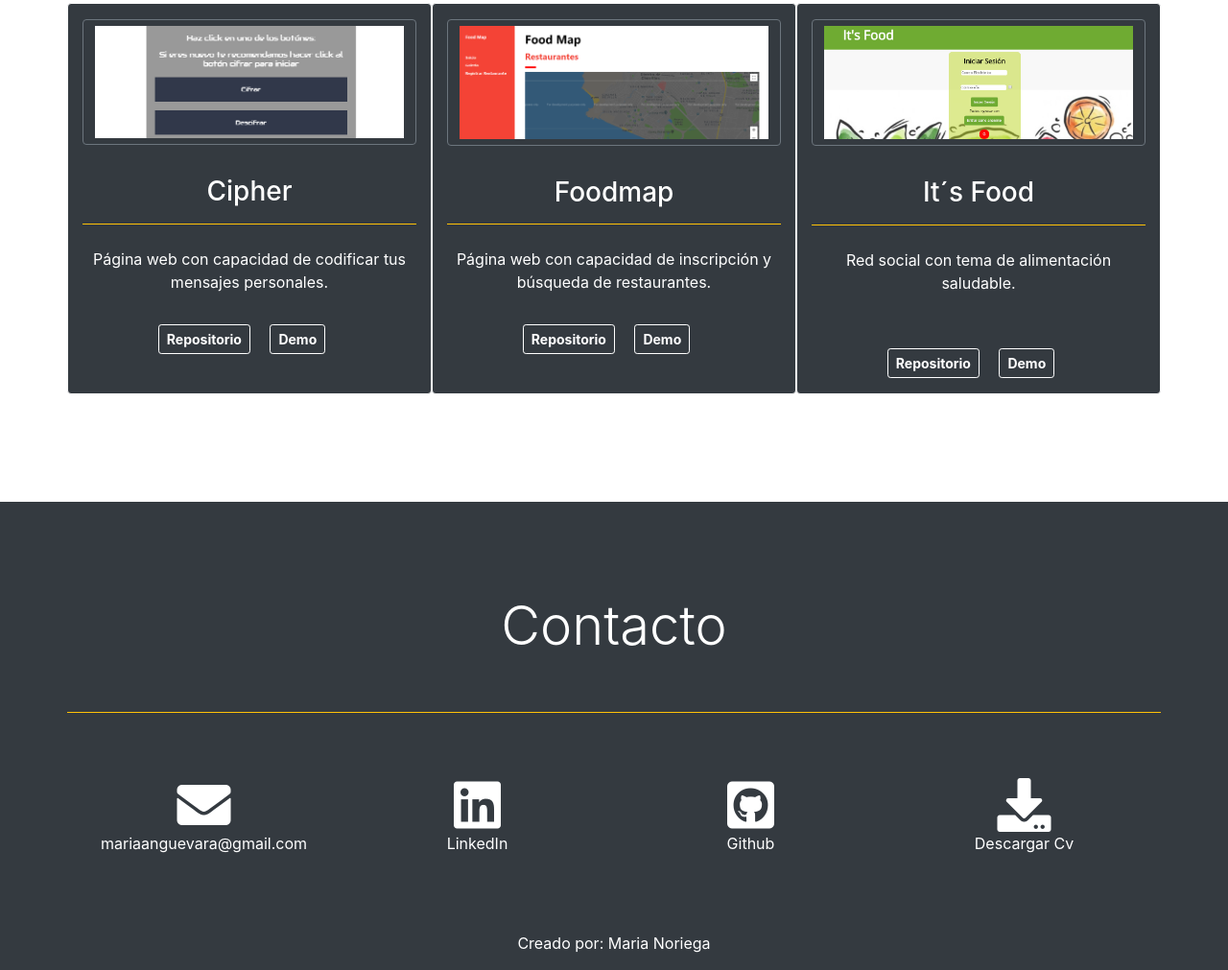
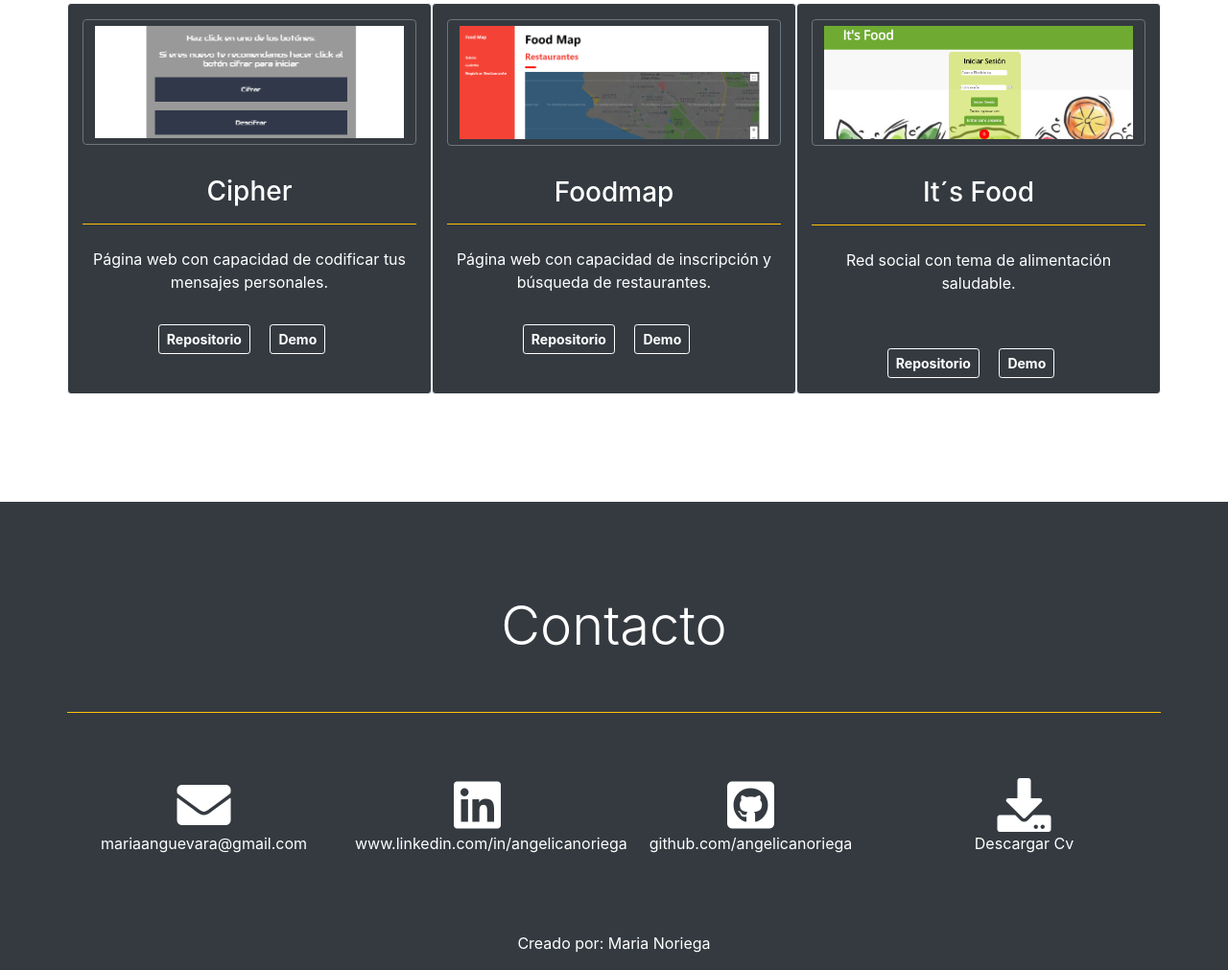
Before and after one commit to angelicanoriega/portafolio, a plain HTML site: page src/index.html in a window 1280 px wide. Shown: the part 1537-2548 px from the top of the page at 96% size. Drawn offline with nearby package versions, Linux system fonts and the light colour scheme.

Commit message:
subiendo portafolio hecho con boostrap link cdm e imagenes

```diff
--- a/src/index.html
+++ b/src/index.html
@@ -275,13 +275,13 @@
             <div class="col-sm-3 pt-1">
                 <!-- Content -->
                 <a class="text-white fab fa-linkedin display-4  btn-outline-warning" target="_blank" href="https://www.linkedin.com/in/angelicanoriega/"></a>
-                <p>LinkedIn</p>
+                <p>www.linkedin.com/in/angelicanoriega</p>
             </div>
             <!-- Grid column -->
             <div class="col-sm-3  pt-1">
                 <!-- Content -->
                 <a class="fab fa-github-square text-white display-4 btn-outline-warning" target="_blank" href="https://github.com/angelicanoriega"></a>
-                <p>Github</p>
+                <p>github.com/angelicanoriega</p>
             </div>
             <!-- Grid column -->
             <div class="col-sm-3 pt-1">
```
